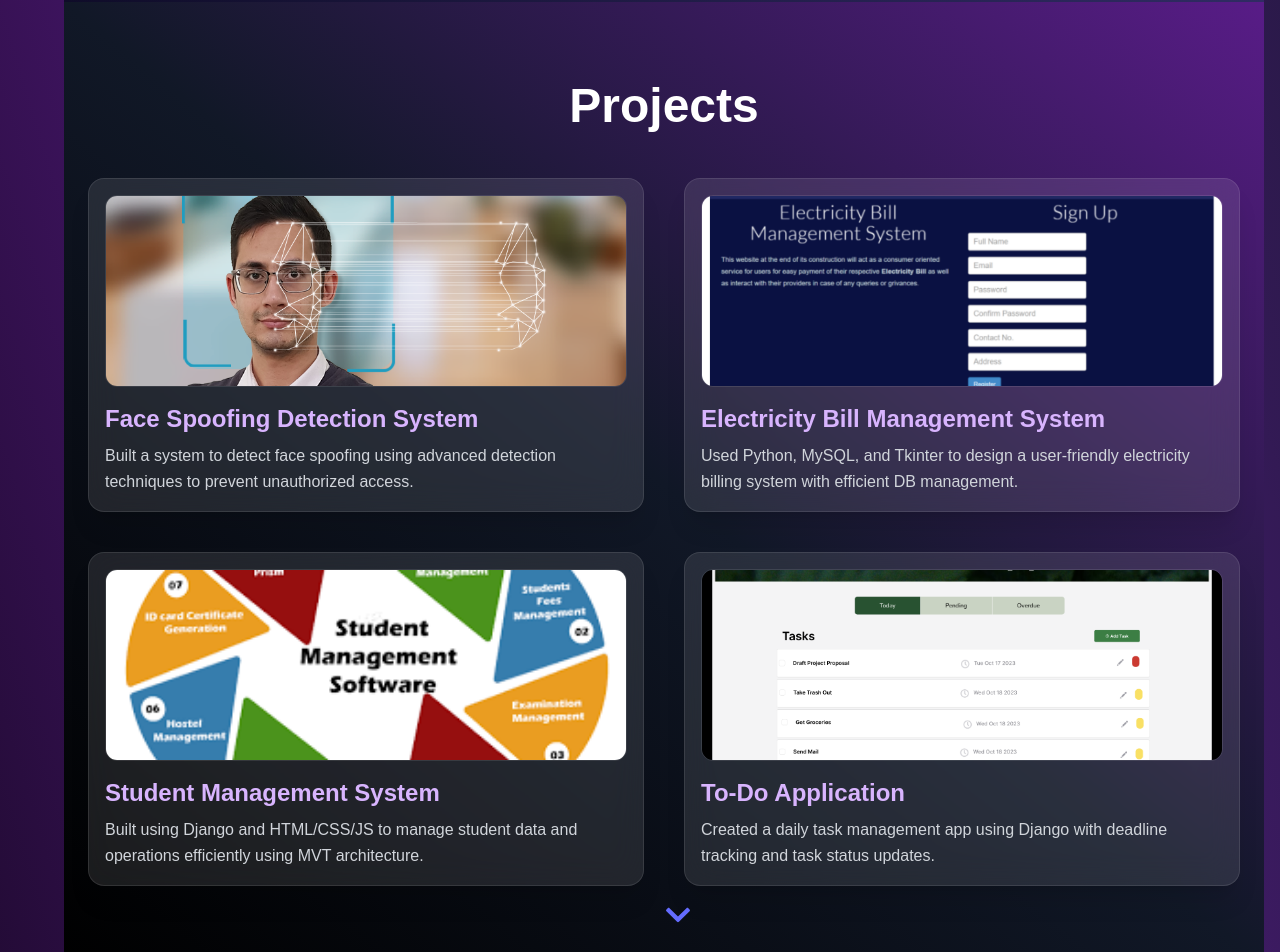
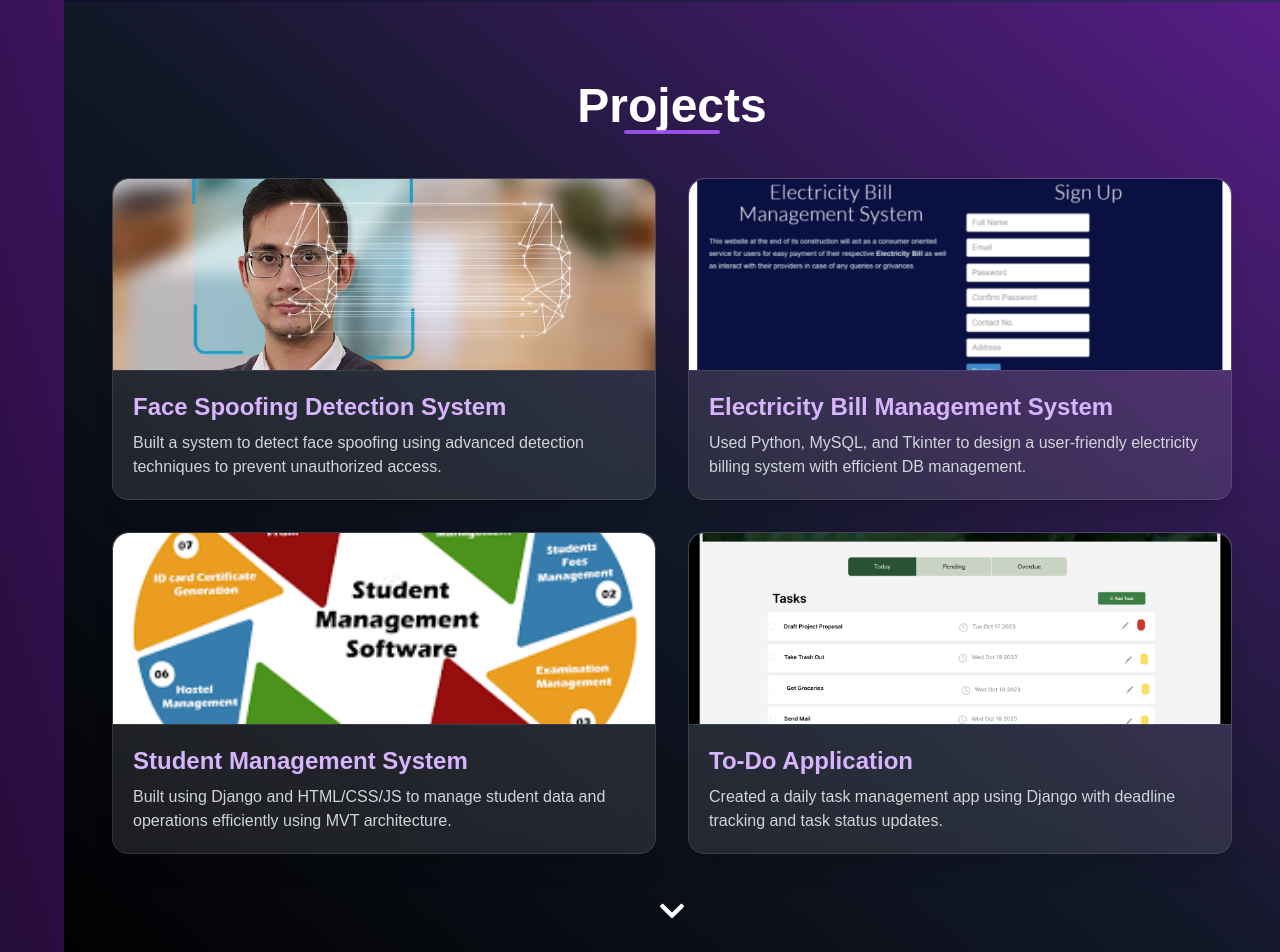
Before and after one commit to Itzmeyogesh/Aditi-Portfolio, a React (Vite) app: page / in a window 1280 px wide. Shown: the part 1520-2472 px from the top of the page. Built offline with nearby package versions, Linux system fonts and the light colour scheme; the HTML template or start-up script is replaced by a standard one.

Commit message:
Update Projects.jsx

```diff
--- a/src/sections/Projects.jsx
+++ b/src/sections/Projects.jsx
@@ -38,49 +38,58 @@ const Projects = () => {
   return (
     <section
       id="projects"
-      className="min-h-screen px-6 py-20 bg-gradient-to-tr from-black via-gray-900 to-purple-900 text-white relative"
+      className="w-full py-20 px-4 sm:px-6 lg:px-12 bg-gradient-to-tr from-black via-gray-900 to-purple-900 text-white relative"
     >
       {/* Heading */}
-      <motion.h2
-        className="text-3xl md:text-5xl font-bold text-center mb-12"
-        initial={{ opacity: 0, y: 40 }}
+      <motion.div
+        className="text-center mb-12"
+        initial={{ opacity: 0, y: -30 }}
         whileInView={{ opacity: 1, y: 0 }}
         transition={{ duration: 0.8 }}
       >
-        Projects
-      </motion.h2>
+        <h2 className="text-3xl sm:text-4xl md:text-5xl font-bold inline-block relative">
+          Projects
+          <span className="absolute -bottom-1 left-1/2 transform -translate-x-1/2 w-24 h-1 bg-purple-500 rounded-full animate-pulse" />
+        </h2>
+      </motion.div>
 
       {/* Project Cards */}
-      <div className="grid grid-cols-1 md:grid-cols-2 gap-10 max-w-6xl mx-auto">
+      <div className="grid grid-cols-1 sm:grid-cols-2 gap-8 max-w-6xl mx-auto">
         {projects.map((proj, idx) => (
           <motion.div
             key={idx}
-            className="bg-white/10 backdrop-blur-lg border border-white/10 p-4 rounded-2xl shadow-xl hover:shadow-purple-500/30 transition-all duration-300 flex flex-col"
+            className="bg-white/10 backdrop-blur-md border border-white/10 rounded-2xl shadow-xl overflow-hidden hover:shadow-purple-500/30 transition-all duration-300 flex flex-col"
             whileHover={{ scale: 1.03 }}
-            initial={{ opacity: 0, y: 50 }}
+            initial={{ opacity: 0, y: 30 }}
             whileInView={{ opacity: 1, y: 0 }}
             transition={{ duration: 0.5, delay: idx * 0.1 }}
           >
             <img
               src={proj.image}
               alt={proj.title}
-              className="w-full h-48 object-cover rounded-xl mb-4 border border-white/10"
+              className="w-full h-48 object-cover rounded-t-2xl border-b border-white/10"
             />
-            <h3 className="text-2xl font-semibold text-purple-300 mb-2">{proj.title}</h3>
-            <p className="text-gray-300 text-base leading-relaxed">{proj.description}</p>
+            <div className="p-5 flex flex-col justify-between h-full">
+              <h3 className="text-xl sm:text-2xl font-semibold text-purple-300 mb-2">
+                {proj.title}
+              </h3>
+              <p className="text-sm sm:text-base text-gray-300 leading-relaxed">
+                {proj.description}
+              </p>
+            </div>
           </motion.div>
         ))}
       </div>
 
       {/* Scroll Down Arrow */}
       <motion.div
-        className="absolute bottom-8 left-1/2 transform -translate-x-1/2 text-white animate-bounce cursor-pointer"
+        className="mt-12 flex justify-center animate-bounce"
         initial={{ opacity: 0 }}
         whileInView={{ opacity: 1 }}
-        transition={{ delay: 1, duration: 1 }}
+        transition={{ delay: 0.8, duration: 0.6 }}
       >
         <Link to="skills" smooth={true} duration={500}>
-          <FaChevronDown size={28} className="hover:text-purple-300" />
+          <FaChevronDown size={28} className="text-white hover:text-purple-300" />
         </Link>
       </motion.div>
     </section>
```
